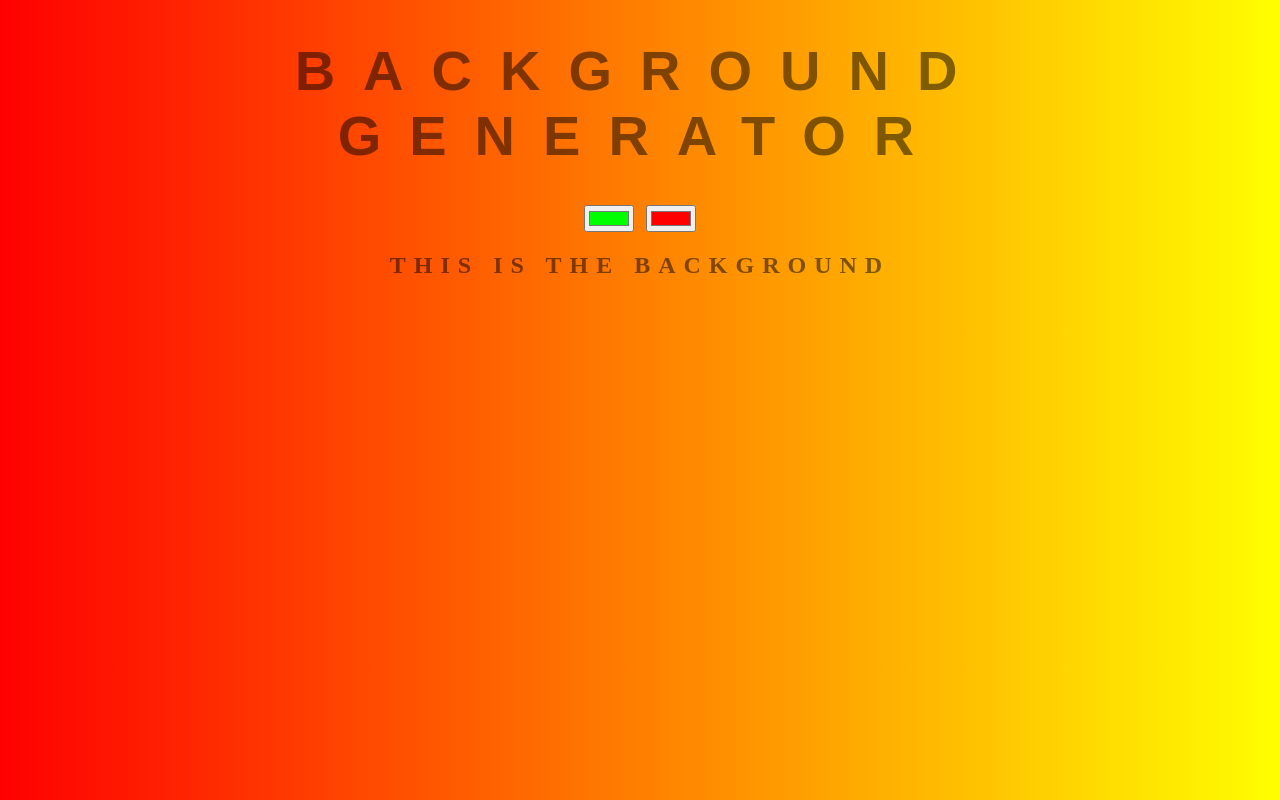
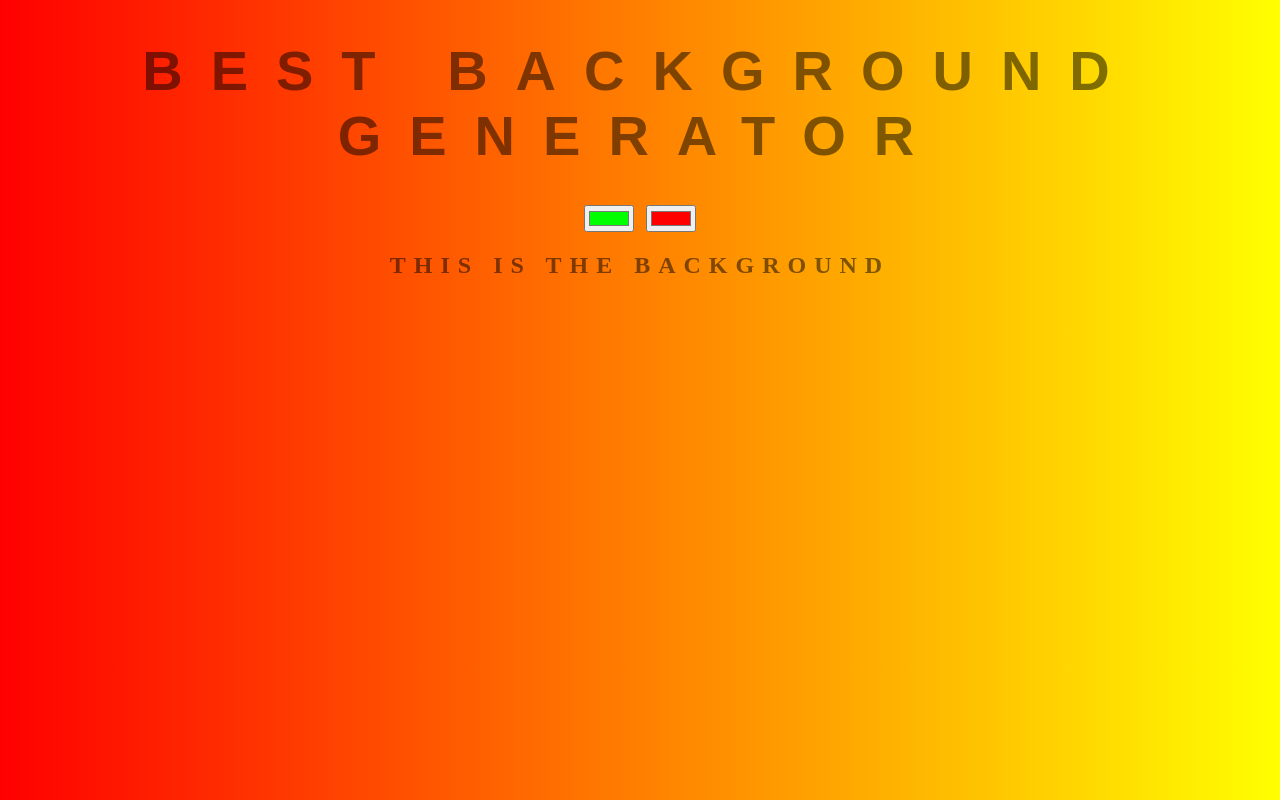
Before and after one commit to Mohamed864/background-generator, a plain HTML site: page index.html in a window 1280 px wide. Drawn offline with Linux system fonts and the light colour scheme.

Commit message:
reverting back old title

```diff
--- a/index.html
+++ b/index.html
@@ -5,7 +5,7 @@
 		<link rel="stylesheet" type="text/css" href="style.css">
 	</head>
 	<body id="gradient">
-		<h1>Background Generator</h1>
+		<h1>Best Background Generator</h1>
 		<input class="color1" type="color" name="color1" value="#00ff00">
 		<input class="color2" type="color" name="color2" value="#ff0000">
 		<h2>This is the Background</h2>
```
